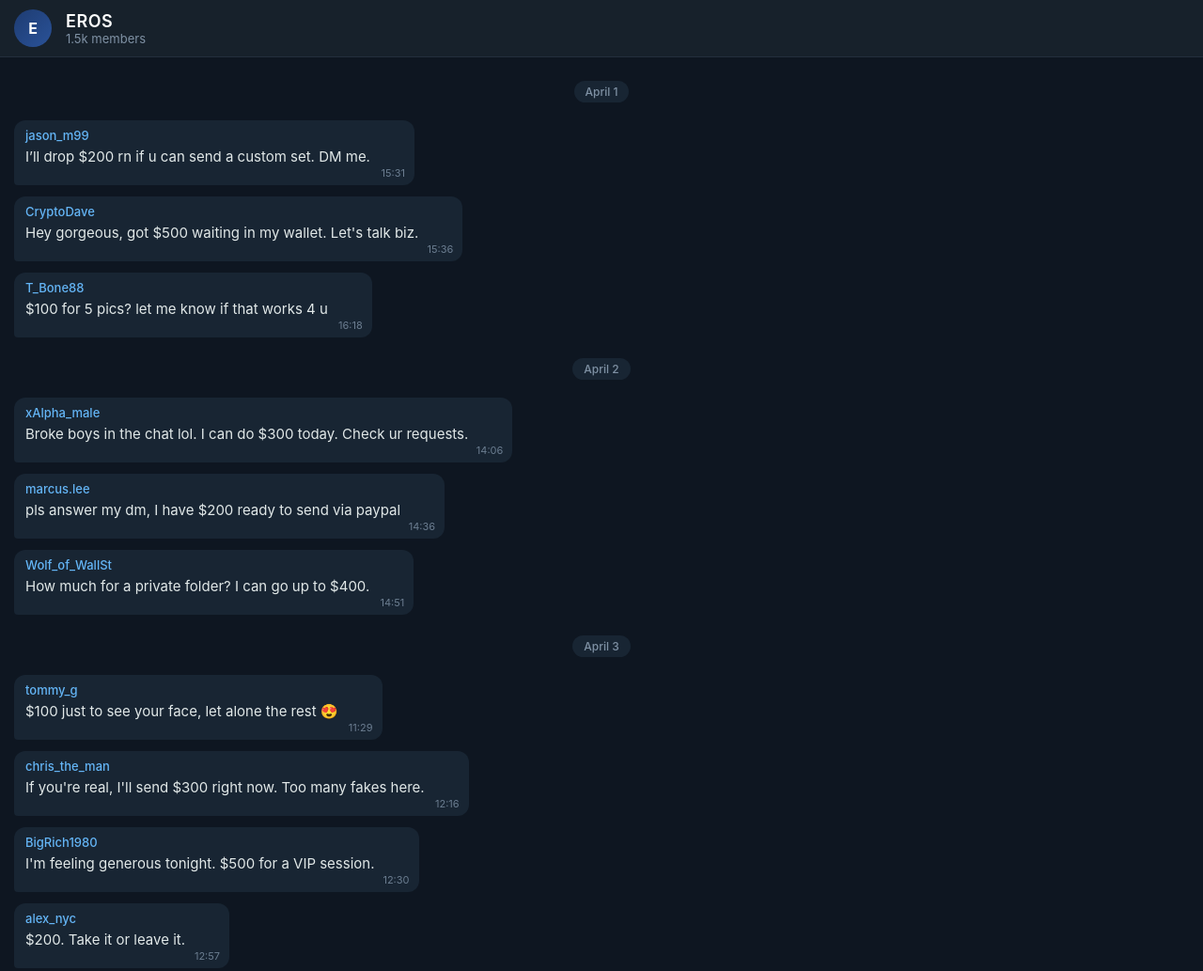
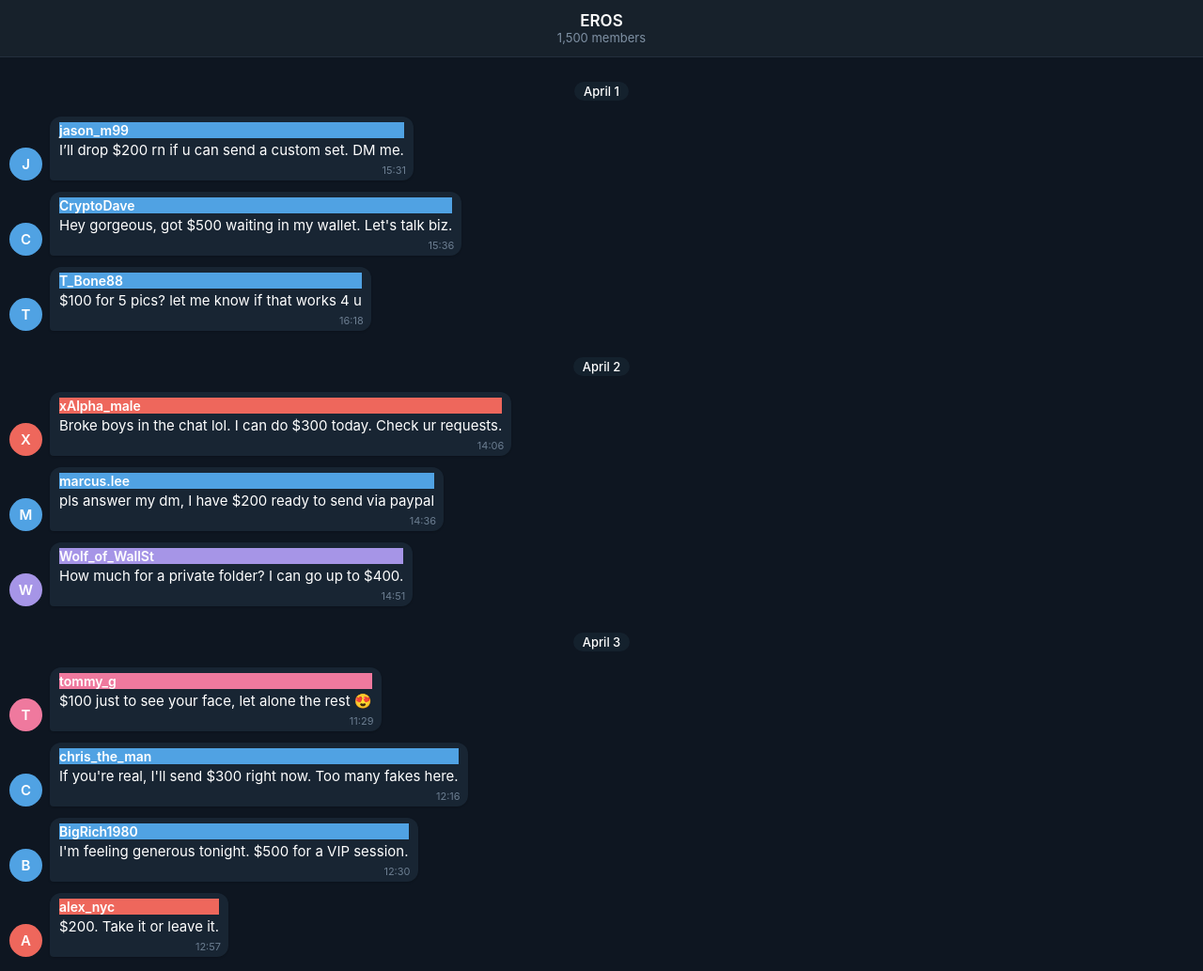
Before and after one commit to gorajnovmihail9-max/reviews-app, a plain HTML site: page index.html in a window 1280 px wide. Shown: the top 1033 px of the page at 94% size. Drawn offline with Linux system fonts and the light colour scheme.

Commit message:
Update index.html

```diff
--- a/index.html
+++ b/index.html
@@ -5,113 +5,141 @@
     <meta name="viewport" content="width=device-width, initial-scale=1.0, maximum-scale=1.0, user-scalable=no">
     <title>EROS</title>
     <style>
-        /* Базовые стили под темную тему Telegram */
+        /* Оригинальные шрифты Telegram */
         body {
             background: #0e1621;
             color: #fff;
-            font-family: -apple-system, BlinkMacSystemFont, "Segoe UI", Roboto, Helvetica, Arial, sans-serif;
+            font-family: -apple-system, BlinkMacSystemFont, "Segoe UI", Roboto, Helvetica, Arial, sans-serif, "Apple Color Emoji", "Segoe UI Emoji";
             margin: 0;
             padding: 0;
+            -webkit-font-smoothing: antialiased;
         }
 
-        /* Шапка */
+        /* Центрированная шапка */
         .header {
             background: #17212b;
-            padding: 10px 15px;
+            padding: 8px 0;
             display: flex;
+            flex-direction: column;
             align-items: center;
+            justify-content: center;
             position: sticky;
             top: 0;
             z-index: 10;
             border-bottom: 1px solid #242f3d;
+            height: 44px; /* Стандартная высота тулбара */
         }
 
-        /* Аватарка группы */
-        .avatar {
-            width: 40px;
-            height: 40px;
+        .header h1 {
+            margin: 0;
+            font-size: 17px;
+            font-weight: 600;
+            line-height: 20px;
+        }
+
+        .header p {
+            margin: 0;
+            font-size: 13px;
+            color: #7f91a4;
+            line-height: 16px;
+        }
+
+        .chat {
+            padding: 10px;
+            display: flex;
+            flex-direction: column;
+            gap: 8px;
+        }
+
+        .date-separator {
+            text-align: center;
+            margin: 15px 0 10px 0;
+        }
+
+        .date-separator span {
+            background: rgba(24, 37, 51, 0.7);
+            color: #fff;
+            padding: 2px 10px;
+            border-radius: 12px;
+            font-size: 13px;
+            font-weight: 500;
+        }
+
+        /* Контейнер сообщения с аватаром */
+        .message-row {
+            display: flex;
+            align-items: flex-end; /* Аватар прижат к низу сообщения */
+            gap: 8px;
+            margin-bottom: 4px;
+        }
+
+        /* Круглый аватар */
+        .user-avatar {
+            width: 35px;
+            height: 35px;
             border-radius: 50%;
-            background: linear-gradient(135deg, #1e3c72, #2a5298);
-            margin-right: 15px;
             display: flex;
             align-items: center;
             justify-content: center;
-            font-weight: bold;
-            font-size: 16px;
-            color: white;
-        }
-
-        /* Текст в шапке */
-        .info h1 { margin: 0; font-size: 18px; font-weight: 600; letter-spacing: 0.5px; }
-        .info p { margin: 0; font-size: 13px; color: #7f91a4; }
-
-        /* Область чата */
-        .chat {
-            padding: 15px;
-            display: flex;
-            flex-direction: column;
-            gap: 12px;
-            padding-bottom: 30px;
-        }
-
-        /* Разделитель дат */
-        .date-separator { text-align: center; margin: 10px 0; }
-        .date-separator span {
-            background: #182533;
-            color: #7f91a4;
-            padding: 4px 12px;
-            border-radius: 12px;
-            font-size: 12px;
-            font-weight: 500;
+            font-size: 15px;
+            font-weight: 600;
+            color: #fff;
+            flex-shrink: 0;
+            text-transform: uppercase;
         }
 
         /* Пузырь сообщения */
-        .message {
+        .message-bubble {
             background: #182533;
-            padding: 8px 12px;
-            border-radius: 12px;
-            border-bottom-left-radius: 4px;
-            max-width: 85%;
-            align-self: flex-start;
+            padding: 6px 10px 22px 10px; /* Большой отступ снизу под время */
+            border-radius: 12px 12px 12px 4px;
+            max-width: 75%;
             position: relative;
+            box-shadow: 0 1px 2px rgba(0,0,0,0.2);
         }
 
-        /* Имя пользователя */
-        .msg-name { color: #64b5f6; font-size: 13px; font-weight: 500; margin-bottom: 4px; }
+        .msg-name {
+            font-size: 14px;
+            font-weight: 600;
+            margin-bottom: 2px;
+            display: block;
+        }
 
-        /* Текст комментария */
         .msg-text {
             font-size: 15px;
             line-height: 1.4;
-            color: #e1e8e8;
-            margin-bottom: 12px; /* Место под время */
-            padding-right: 35px; /* Чтобы текст не налезал на время */
+            color: #fff;
+            word-wrap: break-word;
         }
 
-        /* Время сообщения */
         .msg-time {
             position: absolute;
-            bottom: 6px;
-            right: 10px;
+            bottom: 4px;
+            right: 8px;
             font-size: 11px;
             color: #6b7d90;
         }
+
+        /* Цвета аватарок как в ТГ */
+        .color-0 { background: #ee675c; } /* Red */
+        .color-1 { background: #4ec034; } /* Green */
+        .color-2 { background: #f09a37; } /* Orange */
+        .color-3 { background: #50a2e3; } /* Blue */
+        .color-4 { background: #a695e7; } /* Purple */
+        .color-5 { background: #ef799e; } /* Pink */
+        .color-6 { background: #4cc6ac; } /* Cyan */
     </style>
 </head>
 <body>
 
     <div class="header">
-        <div class="avatar">E</div>
-        <div class="info">
-            <h1>EROS</h1>
-            <p>1.5k members</p>
-        </div>
+        <h1>EROS</h1>
+        <p>1,500 members</p>
     </div>
 
     <div class="chat" id="chat-container"></div>
 
     <script>
-        // Массив всех 50 комментариев
         const comments = [
             { name: "jason_m99", text: "I’ll drop $200 rn if u can send a custom set. DM me." },
             { name: "CryptoDave", text: "Hey gorgeous, got $500 waiting in my wallet. Let's talk biz." },
@@ -165,49 +193,58 @@
             { name: "sam_s", text: "$200. Let's do this." }
         ];
 
+        // Функция получения цвета на основе имени (чтобы у одного юзера всегда был один цвет)
+        function getColorClass(name) {
+            let hash = 0;
+            for (let i = 0; i < name.length; i++) {
+                hash = name.charCodeAt(i) + ((hash << 5) - hash);
+            }
+            return 'color-' + (Math.abs(hash) % 7);
+        }
+
+        // Функция получения имени автора (имя или первая буква)
+        function getInitials(name) {
+            return name.charAt(0).toUpperCase();
+        }
+
         const chatContainer = document.getElementById('chat-container');
         let commentIndex = 0;
 
-        // Генерация дней с 1 по 15 апреля
         for (let day = 1; day <= 15; day++) {
-            // Добавляем плашку с датой
             const dateDiv = document.createElement('div');
             dateDiv.className = 'date-separator';
             dateDiv.innerHTML = `<span>April ${day}</span>`;
             chatContainer.appendChild(dateDiv);
 
-            // Рандомно 3 или 4 комментария в день, чтобы уложить 50 штук в 15 дней
             let commentsToday = (day % 3 === 0) ? 4 : 3;
-
-            // Переменная для времени, чтобы оно шло по нарастающей в течение дня
-            let currentHour = Math.floor(Math.random() * 8) + 8; // Старт между 8:00 и 15:00
+            let currentHour = Math.floor(Math.random() * 8) + 8;
             let currentMinute = Math.floor(Math.random() * 60);
 
             for (let i = 0; i < commentsToday; i++) {
                 if (commentIndex >= comments.length) break;
-
                 const comment = comments[commentIndex];
-
-                // Форматируем время (например 09:05)
                 const timeString = `${currentHour.toString().padStart(2, '0')}:${currentMinute.toString().padStart(2, '0')}`;
 
-                // Создаем сообщение
-                const msgDiv = document.createElement('div');
-                msgDiv.className = 'message';
-                msgDiv.innerHTML = `
-                    <div class="msg-name">${comment.name}</div>
-                    <div class="msg-text">${comment.text}</div>
-                    <div class="msg-time">${timeString}</div>
+                const colorClass = getColorClass(comment.name);
+                const initial = getInitials(comment.name);
+
+                const rowDiv = document.createElement('div');
+                rowDiv.className = 'message-row';
+                rowDiv.innerHTML = `
+                    <div class="user-avatar ${colorClass}">${initial}</div>
+                    <div class="message-bubble">
+                        <span class="msg-name ${colorClass.replace('bg', 'text')}">${comment.name}</span>
+                        <div class="msg-text">${comment.text}</div>
+                        <div class="msg-time">${timeString}</div>
+                    </div>
                 `;
-                chatContainer.appendChild(msgDiv);
+                chatContainer.appendChild(rowDiv);
 
-                // Увеличиваем время для следующего сообщения в этот же день
                 currentMinute += Math.floor(Math.random() * 45) + 5;
                 if (currentMinute >= 60) {
                     currentHour += 1;
                     currentMinute -= 60;
                 }
-
                 commentIndex++;
             }
         }
```
